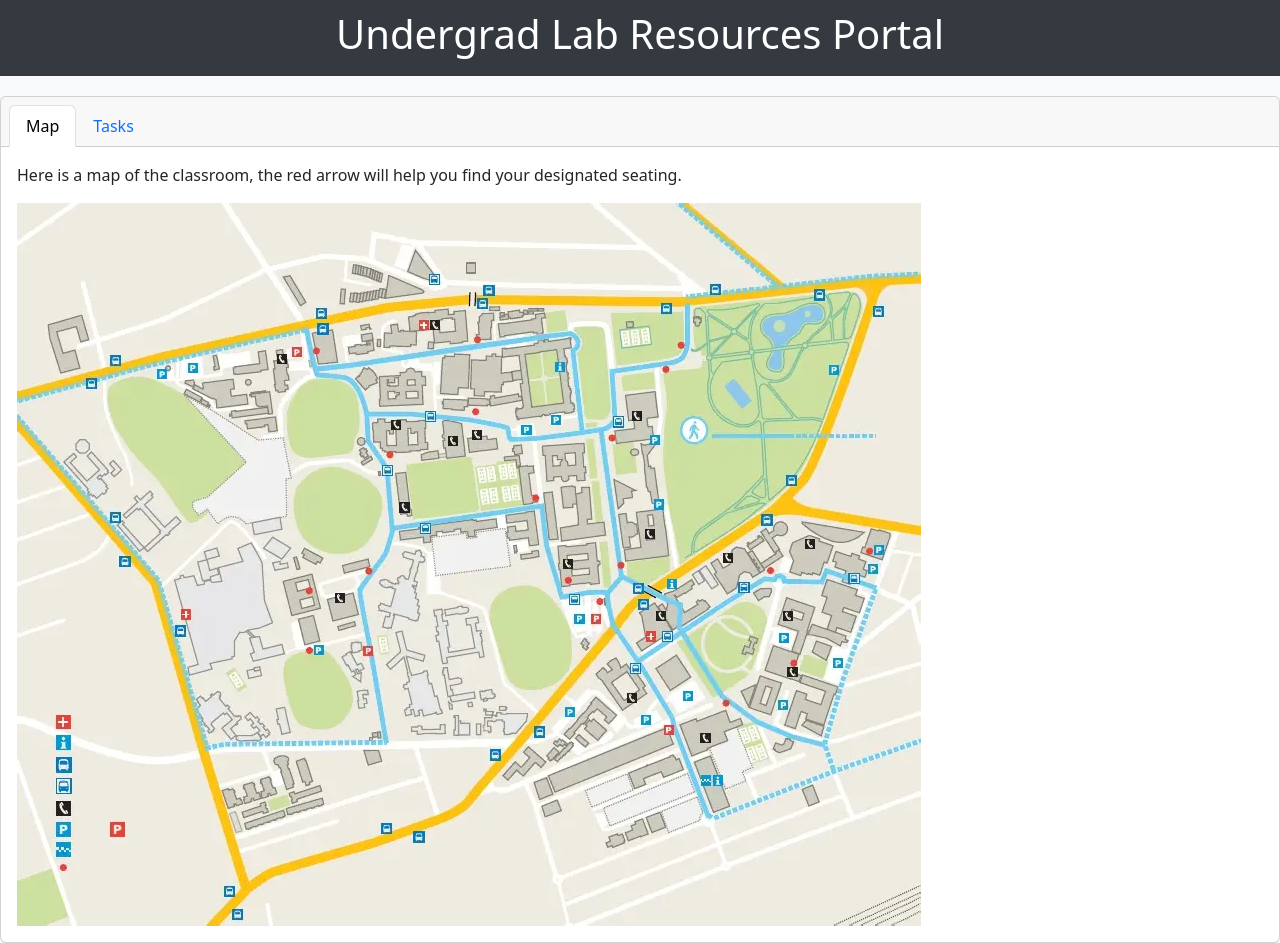
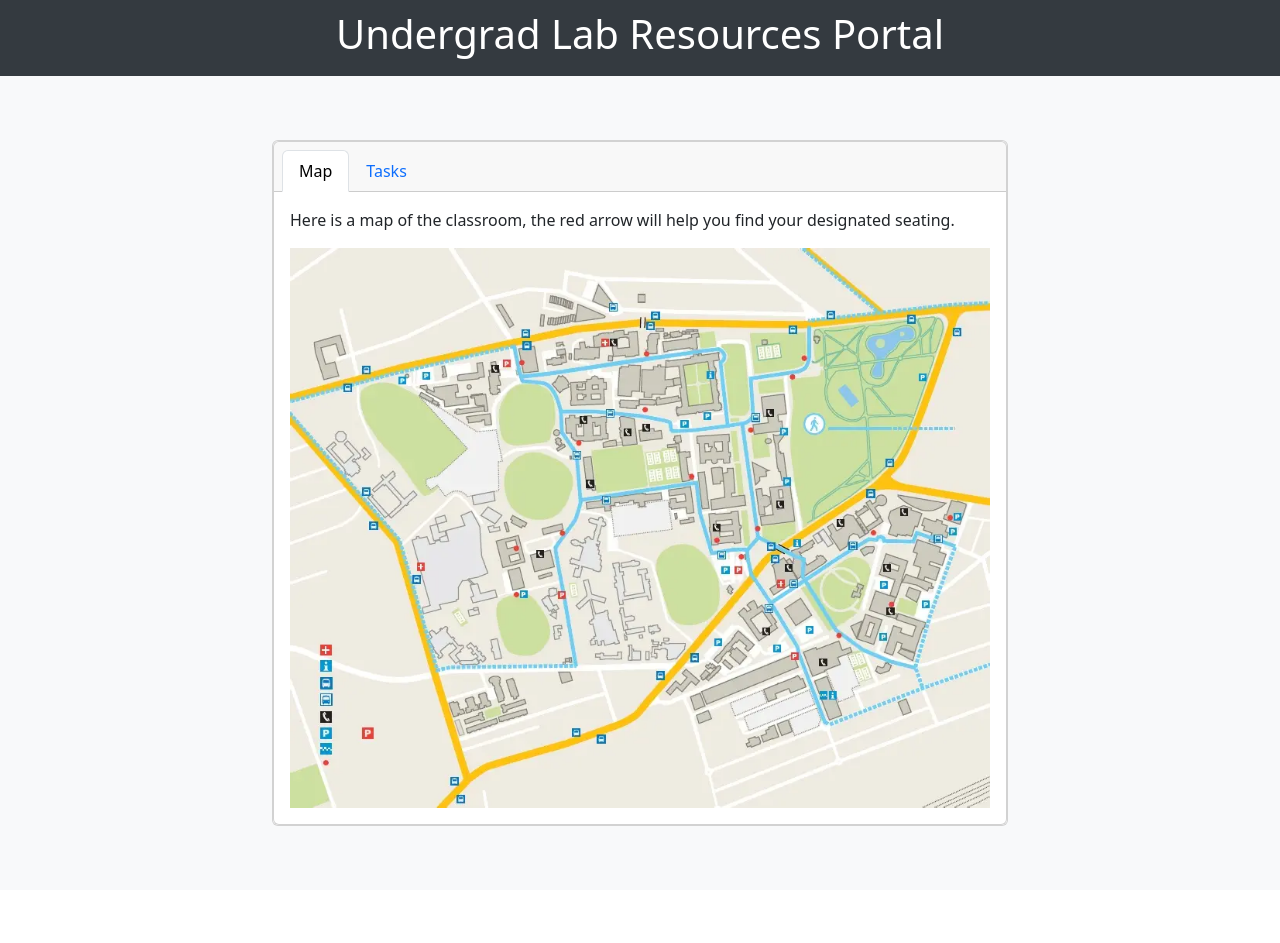
Before and after one commit to Kev1nX/Suslab, a Flask app: page /student in a window 1280 px wide. After the commit the page ends 826 px from the top, so only its background shows below. Run offline with Flask 3, Linux system fonts and the light colour scheme; some libraries are stand-ins or nearby versions.

Commit message:
student page

```diff
--- a/templates/student.html
+++ b/templates/student.html
@@ -3,6 +3,10 @@
 {% block title %}Home - Undergrad Lab Resources Portal{% endblock %}
 
 {% block content %}
+<div class="container mt-5 mb-5">
+  <div class="row justify-content-center">
+    <div class="col-lg-8 col-md-10">
+      <div class="card mt-3 mb-3">
         <div class="card">
             <div class="card-header">
               <nav>
@@ -30,6 +34,10 @@
               </div>
             </div>
           </div>
+        </div>
+      </div>
+    </div>
+  </div>
 
 <script>
 
```
Lines whose indentation alone changed are shown as unchanged.
